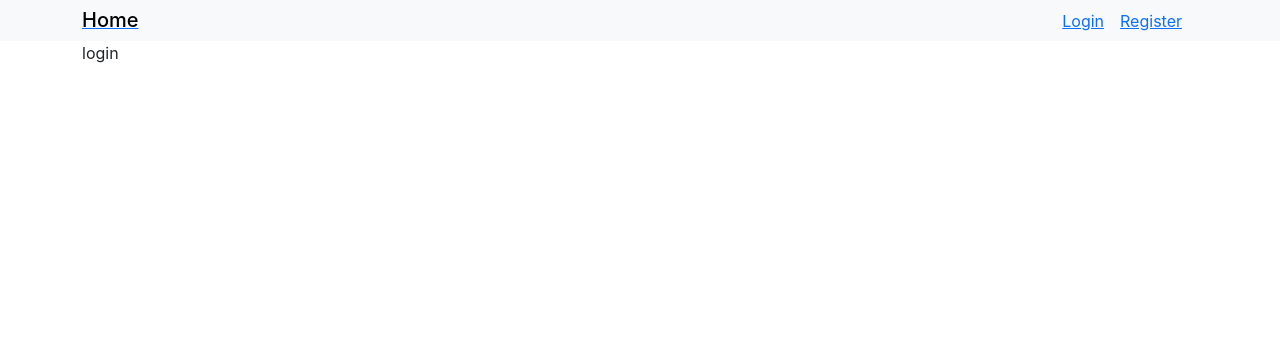
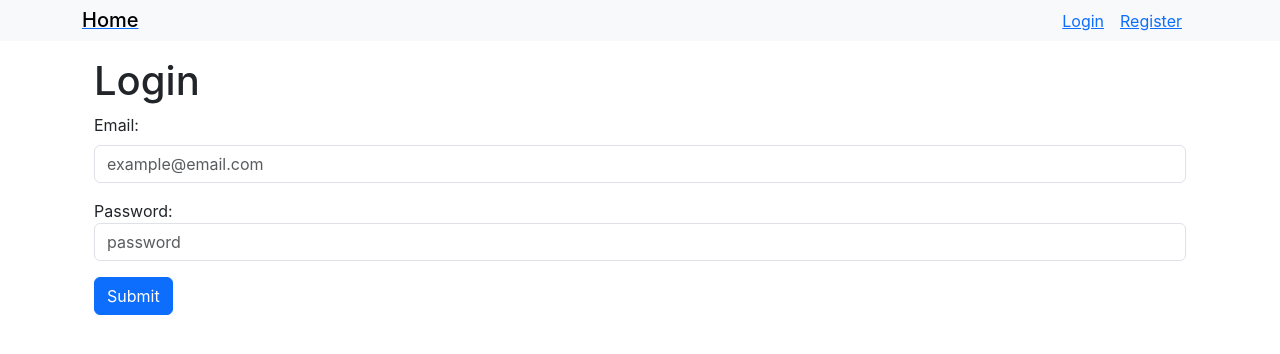
Before and after one commit to harrypatiry/object-file-sharing, a React (Create React App) app in the folder client/: page /login in a window 1280 px wide. Shown: the top 354 px of the page. Built offline with nearby package versions, Linux system fonts and the light colour scheme.

Commit message:
state persists after reload

```diff
--- a/client/src/App.js
+++ b/client/src/App.js
@@ -1,20 +1,19 @@
-import logo from './logo.svg';
 import './App.css';
 import { BrowserRouter, Route, Routes, Outlet, Navigate } from 'react-router-dom';
 import Home from './pages/home'
 import Login from './pages/login'
 import Register from './pages/register'
 import Dashboard from './pages/dashboard';
-import Navbar from './components/navbar';
+import { useSelector } from 'react-redux';
 
 const Private = () => {
-  const isAuth = false
+  const {isAuth} = useSelector(state => state.auth)
 
   return <>{isAuth ? <Outlet /> : <Navigate to='/login'/>}</>
 }
 
 const Restricted = () => {
-  const isAuth = false
+  const {isAuth} = useSelector(state => state.auth)
 
   return <>{!isAuth ? <Outlet /> : <Navigate to='/dashboard'/>}</>
 }
--- a/client/src/api/auth.js
+++ b/client/src/api/auth.js
@@ -1,24 +1,24 @@
 import axios from 'axios';
 axios.defaults.withCredentials = true;
 
-export async function Registration(registrationData) {
+export async function onRegistration(registrationData) {
     return await axios.post(
         'http://localhost:8000/api/register',
         registrationData
     )
 }
 
-export async function Login(loginData) {
+export async function onLogin(loginData) {
     return await axios.post(
         'http://localhost:8000/api/login',
         loginData
     )
 }
 
-export async function Logout() {
-    return await axios.post('http://localhost:8000/api/logout')
+export async function onLogout() {
+    return await axios.get('http://localhost:8000/api/logout')
 }
 
-export async function ProtectedData() {
-    return await axios.post('http://localhost:8000/api/protected')
+export async function fetchProtectedData() {
+    return await axios.get('http://localhost:8000/api/protected')
 }
--- a/client/src/components/navbar.js
+++ b/client/src/components/navbar.js
@@ -2,7 +2,7 @@ import { useSelector } from 'react-redux'
 import { NavLink } from 'react-router-dom'
 
 const Navbar = () => {
-  const { isAuth } = useSelector((state) => state.auth)
+  const {isAuth} = useSelector(state => state.auth)
 
   return (
     <nav className='navbar navbar-light bg-light'>
--- a/client/src/pages/dashboard.js
+++ b/client/src/pages/dashboard.js
@@ -1,10 +1,57 @@
-import React from 'react'
+import { useEffect, useState } from 'react'
+import { useDispatch } from 'react-redux'
+import { fetchProtectedData, onLogout } from '../api/auth'
 import Layout from '../components/layout'
+import { unauthenticateUser } from '../redux/slices/authSlice'
 
-export default function Dashboard() {
-  return (
+const Dashboard = () => {
+  const dispatch = useDispatch()
+  const [loading, setLoading] = useState(true)
+  const [protectedData, setProtectedData] = useState(null)
+
+  const logout = async () => {
+    try {
+      await onLogout()
+
+      dispatch(unauthenticateUser())
+      localStorage.removeItem('isAuth')
+    } catch (error) {
+      console.log(error.response)
+    }
+  }
+
+  const protectedInfo = async () => {
+    try {
+      const { data } = await fetchProtectedData()
+
+      setProtectedData(data.info)
+
+      setLoading(false)
+    } catch (error) {
+      logout()
+    }
+  }
+
+  useEffect(() => {
+    protectedInfo()
+  }, [])
+
+  return loading ? (
     <Layout>
-      <div>dashboard</div>
+      <h1>Loading...</h1>
     </Layout>
+  ) : (
+    <div>
+      <Layout>
+        <h1>Dashboard</h1>
+        <h2>{protectedData}</h2>
+
+        <button onClick={() => logout()} className='btn btn-primary'>
+          Logout
+        </button>
+      </Layout>
+    </div>
   )
 }
+
+export default Dashboard
--- a/client/src/pages/login.js
+++ b/client/src/pages/login.js
@@ -1,10 +1,66 @@
-import React from 'react'
+import React, { useState } from 'react'
 import Layout from '../components/layout'
+import { onLogin } from '../api/auth'
+import { useDispatch } from 'react-redux'
+import { authenticateUser } from '../redux/slices/authSlice'
 
 export default function Login() {
+  const [value, setValue] = useState({
+    email: '',
+    password: ''
+  })
+  const [error, setError] = useState(false)
+
+  const onChange = (e) => {
+    setValue({...value, [e.target.name]: e.target.value})
+  }
+
+  const dispatch = useDispatch()
+
+  const onSubmit = async (e) => {
+    e.preventDefault()
+    try {
+      await onLogin(value)
+      dispatch(authenticateUser())
+      localStorage.setItem('isAuth', 'true')
+    } catch (error) {
+      console.log(error.response.data.errors[0].msg)
+      setError(error.response.data.errors[0].msg)
+    }
+  }
   return (
     <Layout>
-      <div>login</div>
+      <form onSubmit={(e) => onSubmit(e)} className='container mt-3'>
+        <h1>Login</h1>
+        <div className='mb-3'>
+          <label htmlFor='email' className='form-label'>Email: </label>
+          <input
+            onChange={(e) => onChange(e)}
+            type='email'
+            className='form-control'
+            id='email'
+            value={value.email}
+            name='email'
+            placeholder='example@email.com'
+            required
+          />
+        </div>
+        <div className='mb-3'>
+          <label>Password: </label>
+          <input
+            onChange={(e) => onChange(e)}
+            type='password'
+            value={value.password}
+            className='form-control'
+            id='password'
+            name='password'
+            placeholder='password'
+            required
+          />
+        </div>
+        <div style={{ color: 'red', margin: '10px 0' }}>{error}</div>
+        <button type='submit' className='btn btn-primary'>Submit</button>
+      </form>
     </Layout>
   )
 }
--- a/client/src/pages/register.js
+++ b/client/src/pages/register.js
@@ -1,6 +1,6 @@
 import React, { useState } from 'react'
 import Layout from '../components/layout'
-import { Registration } from '../api/auth'
+import { onRegistration } from '../api/auth'
 
 export default function Register() {
   const [value, setValue] = useState({
@@ -19,7 +19,7 @@ export default function Register() {
     e.preventDefault()
 
     try {
-      const {data} = await Registration(value)
+      const {data} = await onRegistration(value)
       setError('')
       setSuccess(data.message)
       setValue({ email: '', username: '', password: '' })
```
